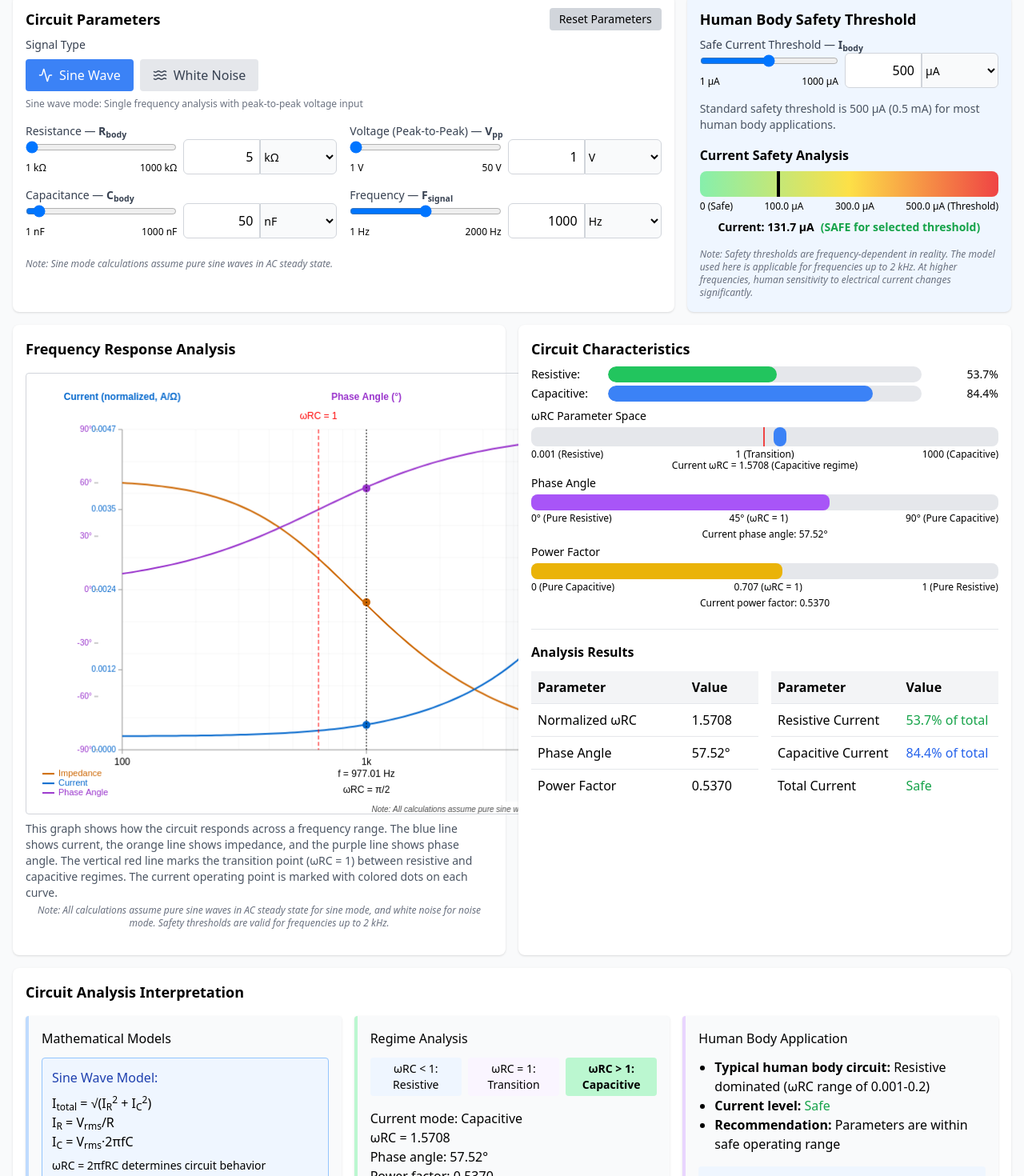
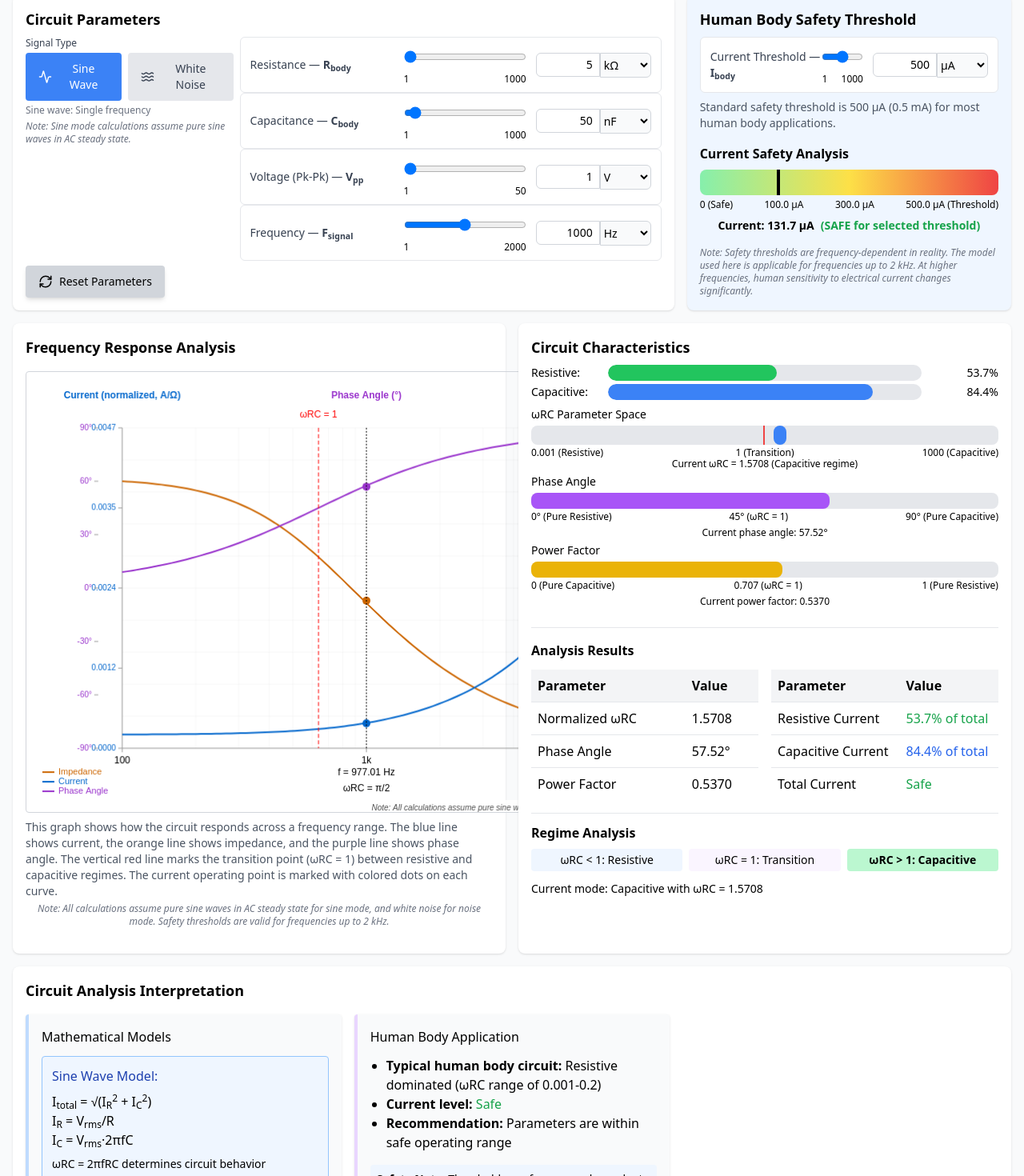
Before and after one commit to sandeepzgk/ESR-System, a React (Create React App) app in the folder Simulator/: page / in a window 1280 px wide. Shown: the part 70-1540 px from the top of the page at 80% size. Built offline with nearby package versions, Linux system fonts and the light colour scheme.

Commit message:
working 16:9 version with bugs

```diff
--- a/Simulator/src/RCCircuitAnalysis.tsx
+++ b/Simulator/src/RCCircuitAnalysis.tsx
@@ -13,6 +13,7 @@ import FrequencyResponseChart from './components/FrequencyResponseChart';
 import CircuitVisualizations from './components/CircuitVisualizations';
 import SafetyMeter from './components/SafetyMeter';
 import ResultsAndInterpretation from './components/ResultsAndInterpretation';
+import { RefreshCw } from 'lucide-react';
 
 interface RCCircuitAnalysisProps {
   initialParams?: Partial<ParameterState>;
@@ -65,24 +66,28 @@ const RCCircuitAnalysis: React.FC<RCCircuitAnalysisProps> = ({ initialParams = {
         {/* Dashboard Layout */}
         <div className="grid grid-cols-12 gap-4">
           {/* Top Row: Parameters and Safety Threshold */}
-          <div className="col-span-8 bg-white rounded-lg shadow p-4">
-            <div className="flex justify-between items-center mb-2">
-              <h2 className="text-lg font-semibold">Circuit Parameters</h2>
-              <button
-                onClick={resetCircuit}
-                className="px-3 py-1 bg-gray-300 rounded hover:bg-gray-400 text-sm"
-              >
-                Reset Parameters
-              </button>
-            </div>
+          <div className="col-span-8 bg-white rounded-lg shadow p-4 relative">
+            <h2 className="text-lg font-semibold mb-2">Circuit Parameters</h2>
 
+            {/* Modified layout: Left side for signal type, notes and right side for parameter controls */}
+            <div className="grid grid-cols-12 gap-2">
+              {/* Left side: Signal Type, Notes */}
+              <div className="col-span-4">
                 <SignalTypeSelector
                   signalType={params.signalType}
                   onToggle={toggleSignalType}
                 />
 
-            <div className="grid grid-cols-2 gap-4">
-              <div>
+                <div className="text-xs text-gray-500 italic">
+                  {params.signalType === 'sine'
+                    ? "Note: Sine mode calculations assume pure sine waves in AC steady state."
+                    : "Note: Noise mode calculations assume white noise across the specified frequency band."}
+                </div>
+              </div>
+
+              {/* Right side: All parameter controls */}
+              <div className="col-span-8">
+                <div className="space-y-0">
                   <ParameterControl
                     paramName="resistance"
                     params={params}
@@ -100,9 +105,7 @@ const RCCircuitAnalysis: React.FC<RCCircuitAnalysisProps> = ({ initialParams = {
                     onTextChange={handleTextChange}
                     hasValidationErrors={checkParamValidationState('capacitance')}
                   />
-              </div>
 
-              <div>
                   <ParameterControl
                     paramName="voltage"
                     params={params}
@@ -123,12 +126,16 @@ const RCCircuitAnalysis: React.FC<RCCircuitAnalysisProps> = ({ initialParams = {
                   />
                 </div>
               </div>
+            </div>
 
-            <div className="mt-2 text-xs text-gray-500 italic">
-              {params.signalType === 'sine'
-                ? "Note: Sine mode calculations assume pure sine waves in AC steady state."
-                : "Note: Noise mode calculations assume white noise across the specified frequency band."}
-            </div>
+            {/* Floating Reset Button at bottom left corner */}
+            <button
+              onClick={resetCircuit}
+              className="flex items-center gap-1 absolute bottom-4 left-4 px-3 py-1.5 bg-gray-300 rounded hover:bg-gray-400 text-sm shadow-md flex items-center gap-2 px-4 py-2.5 rounded text-sm"
+            >
+              <RefreshCw size={18} />
+              <span>Reset Parameters</span>
+            </button>
           </div>
 
           {/* Human Body Safety Threshold */}
@@ -252,6 +259,42 @@ const RCCircuitAnalysis: React.FC<RCCircuitAnalysisProps> = ({ initialParams = {
                   </tbody>
                 </table>
               </div>
+
+              {/* Regime Analysis - Moved from bottom section to here */}
+              <div className="mt-4 pt-3 border-t">
+                <h3 className="text-md font-semibold mb-2">Regime Analysis</h3>
+                <div className="grid grid-cols-3 gap-2 mb-3 text-sm">
+                  <div className={`p-1 rounded text-center ${
+                    (params.signalType === 'sine' && determineRegime() === "Resistive") ||
+                    (params.signalType === 'noise' && results.resistivePercent > results.capacitivePercent)
+                    ? "bg-blue-200 font-bold" : "bg-blue-50"
+                  }`}>
+                    ωRC &lt; 1: Resistive
+                  </div>
+                  <div className={`p-1 rounded text-center ${
+                    (params.signalType === 'sine' && determineRegime() === "Transition Point") ||
+                    (params.signalType === 'noise' && Math.abs(results.resistivePercent - results.capacitivePercent) < 5)
+                    ? "bg-purple-200 font-bold" : "bg-purple-50"
+                  }`}>
+                    ωRC = 1: Transition
+                  </div>
+                  <div className={`p-1 rounded text-center ${
+                    (params.signalType === 'sine' && determineRegime() === "Capacitive") ||
+                    (params.signalType === 'noise' && results.capacitivePercent > results.resistivePercent)
+                    ? "bg-green-200 font-bold" : "bg-green-50"
+                  }`}>
+                    ωRC &gt; 1: Capacitive
+                  </div>
+                </div>
+
+                <div className="text-sm">
+                  {params.signalType === 'sine' ? (
+                    <p>Current mode: <span className="font-medium">{determineRegime()}</span> with ωRC = {(results.wRC as number).toFixed(4)}</p>
+                  ) : (
+                    <p>Current distribution: <span className="font-medium">Resistive {results.resistivePercent.toFixed(1)}%</span>, <span className="font-medium">Capacitive {results.capacitivePercent.toFixed(1)}%</span></p>
+                  )}
+                </div>
+              </div>
             </div>
           </div>
 
@@ -287,51 +330,7 @@ const RCCircuitAnalysis: React.FC<RCCircuitAnalysisProps> = ({ initialParams = {
                 </div>
               </div>
 
-              {/* Regime Analysis */}
-              <div className="bg-gray-50 p-4 rounded shadow border-l-4 border-green-200">
-                <h3 className="font-medium mb-3">Regime Analysis</h3>
-                <div className="grid grid-cols-3 gap-2 mb-2 text-sm">
-                  <div className={`p-1 rounded text-center ${
-                    (params.signalType === 'sine' && determineRegime() === "Resistive") ||
-                    (params.signalType === 'noise' && results.resistivePercent > results.capacitivePercent)
-                    ? "bg-blue-200 font-bold" : "bg-blue-50"
-                  }`}>
-                    ωRC &lt; 1: Resistive
-                  </div>
-                  <div className={`p-1 rounded text-center ${
-                    (params.signalType === 'sine' && determineRegime() === "Transition Point") ||
-                    (params.signalType === 'noise' && Math.abs(results.resistivePercent - results.capacitivePercent) < 5)
-                    ? "bg-purple-200 font-bold" : "bg-purple-50"
-                  }`}>
-                    ωRC = 1: Transition
-                  </div>
-                  <div className={`p-1 rounded text-center ${
-                    (params.signalType === 'sine' && determineRegime() === "Capacitive") ||
-                    (params.signalType === 'noise' && results.capacitivePercent > results.resistivePercent)
-                    ? "bg-green-200 font-bold" : "bg-green-50"
-                  }`}>
-                    ωRC &gt; 1: Capacitive
-                  </div>
-                </div>
-
-                {params.signalType === 'sine' ? (
-                  <div className="mt-4">
-                    <p className="font-medium">Current mode: {determineRegime()}</p>
-                    <p>ωRC = {(results.wRC as number).toFixed(4)}</p>
-                    <p>Phase angle: {(results.phaseAngle as number).toFixed(2)}°</p>
-                    <p>Power factor: {(results.powerFactor as number).toFixed(4)}</p>
-                  </div>
-                ) : (
-                  <div className="mt-4">
-                    <p className="font-medium">Noise mode distribution:</p>
-                    <p>Resistive: {results.resistivePercent.toFixed(1)}%</p>
-                    <p>Capacitive: {results.capacitivePercent.toFixed(1)}%</p>
-                    {results.noiseBandwidth && (
-                      <p className="mt-2">Bandwidth: {results.noiseBandwidth.min.toFixed(1)} Hz to {results.noiseBandwidth.max.toFixed(1)} Hz</p>
-                    )}
-                  </div>
-                )}
-              </div>
+              {/* Removed Regime Analysis from here as it's now under Analysis Results */}
 
               {/* Human Body Application */}
               <div className="bg-gray-50 p-4 rounded shadow border-l-4 border-purple-200">
--- a/Simulator/src/components/FrequencyInputs.tsx
+++ b/Simulator/src/components/FrequencyInputs.tsx
@@ -72,19 +72,35 @@ const FrequencyInputs: React.FC<FrequencyInputsProps> = ({
         />
       ) : (
         // Noise mode - dual slider for min and max frequency
-        <div>
+        <div className="mb-2">
           {hasNoiseValidationError && (
-            <div className="mb-4 p-3 bg-red-50 border border-red-300 rounded-md">
-              <p className="text-red-700 text-sm">{noiseValidationError}</p>
+            <div className="mb-1 p-1 bg-red-50 border border-red-300 rounded-md">
+              <p className="text-red-700 text-xs">{noiseValidationError}</p>
             </div>
           )}
 
-          <div className="mb-4">
-            <label className={`block text-sm font-medium ${hasNoiseValidationError ? 'text-yellow-700' : 'text-gray-700'}`}>
+          <div className={`flex items-center rounded-md px-3 py-2 border border-gray-200 mb-1 bg-white`}>
+            <div className={`w-48 text-sm font-medium ${hasNoiseValidationError ? 'text-yellow-700' : 'text-gray-700'}`}>
               Noise Frequency Range
-            </label>
+            </div>
 
-            <div className="mt-6 mb-2 relative">
+            {/* All controls in a single line */}
+            <div className="flex-grow flex items-center space-x-3">
+              {/* Min Frequency Input and Label in a group */}
+              <div className="flex items-center">
+                <input
+                  type="text"
+                  value={textValues.noiseMinFrequency}
+                  onChange={(e) => onTextChange('noiseMinFrequency', e.target.value)}
+                  className={`w-16 px-2 py-1 text-sm border rounded ${
+                    hasNoiseValidationError ? 'border-yellow-300 bg-yellow-50' : 'border-gray-300'
+                  }`}
+                />
+                <label className="text-sm ml-1 whitespace-nowrap">Min (Hz)</label>
+              </div>
+
+              {/* Dual Slider */}
+              <div className="flex-grow relative h-10 mx-2">
                 {/* Track */}
                 <div className="w-full h-2 bg-gray-200 rounded-md absolute top-1/2 transform -translate-y-1/2"></div>
 
@@ -97,7 +113,7 @@ const FrequencyInputs: React.FC<FrequencyInputsProps> = ({
                   }}
                 ></div>
 
-              {/* Min handle - FIXED: increased z-index to be higher than max handle */}
+                {/* Min handle with increased vertical space */}
                 <input
                   type="range"
                   min="1"
@@ -105,10 +121,10 @@ const FrequencyInputs: React.FC<FrequencyInputsProps> = ({
                   value={minValue}
                   onChange={handleMinChange}
                   className={`absolute w-full appearance-none bg-transparent ${hasNoiseValidationError ? 'accent-yellow-500' : ''}`}
-                style={{ height: '20px', outline: 'none', zIndex: 3 }}
+                  style={{ height: '28px', outline: 'none', zIndex: 3 }}
                 />
 
-              {/* Max handle - kept original z-index */}
+                {/* Max handle with increased vertical space */}
                 <input
                   type="range"
                   min="1"
@@ -116,52 +132,35 @@ const FrequencyInputs: React.FC<FrequencyInputsProps> = ({
                   value={maxValue}
                   onChange={handleMaxChange}
                   className={`absolute w-full appearance-none bg-transparent ${hasNoiseValidationError ? 'accent-yellow-500' : ''}`}
-                style={{ height: '20px', outline: 'none', zIndex: 2 }}
+                  style={{ height: '28px', outline: 'none', zIndex: 2 }}
                 />
+
+                {/* Tick marks */}
+                <div className="absolute bottom-0 w-full flex justify-between text-xs text-gray-500">
+                  <span>1</span>
+                  <span>500</span>
+                  <span>1000</span>
+                  <span>1500</span>
+                  <span>2000</span>
+                </div>
               </div>
 
-            <div className="flex justify-between text-xs mt-8">
-              <span>1 Hz</span>
-              <span>500 Hz</span>
-              <span>1000 Hz</span>
-              <span>1500 Hz</span>
-              <span>2000 Hz</span>
-            </div>
-
-            {/* Input boxes for precise control */}
-            <div className="flex justify-between gap-4 mt-6">
-              <div className="flex-1">
-                <label className="block text-xs font-medium text-gray-700 mb-1">
-                  Min Frequency (Hz)
-                </label>
-                <input
-                  type="text"
-                  value={textValues.noiseMinFrequency}
-                  onChange={(e) => onTextChange('noiseMinFrequency', e.target.value)}
-                  className={`w-full px-2 py-1 border rounded-md ${
-                    hasNoiseValidationError ? 'border-yellow-300 bg-yellow-50' : 'border-gray-300'
-                  }`}
-                />
-              </div>
-              <div className="flex-1">
-                <label className="block text-xs font-medium text-gray-700 mb-1">
-                  Max Frequency (Hz)
-                </label>
+              {/* Max Frequency Input and Label in a group */}
+              <div className="flex items-center">
                 <input
                   type="text"
                   value={textValues.noiseMaxFrequency}
                   onChange={(e) => onTextChange('noiseMaxFrequency', e.target.value)}
-                  className={`w-full px-2 py-1 border rounded-md ${
+                  className={`w-16 px-2 py-1 text-sm border rounded ${
                     hasNoiseValidationError ? 'border-yellow-300 bg-yellow-50' : 'border-gray-300'
                   }`}
                 />
+                <label className="text-sm ml-1 whitespace-nowrap">Max (Hz)</label>
               </div>
             </div>
           </div>
 
-          <div className="mt-2 text-xs text-gray-600 italic">
-            Frequencies must be within the range of 1 Hz to 2000 Hz, and min frequency must be less than max frequency.
-          </div>
+
         </div>
       )}
     </div>
--- a/Simulator/src/components/ParameterControl.tsx
+++ b/Simulator/src/components/ParameterControl.tsx
@@ -12,7 +12,7 @@ interface ParameterControlProps {
   hasValidationErrors: boolean;
 }
 
-// Optimized parameter control component
+// Optimized parameter control component with horizontal layout
 const ParameterControl: React.FC<ParameterControlProps> = ({
   paramName,
   params,
@@ -38,10 +38,10 @@ const ParameterControl: React.FC<ParameterControlProps> = ({
   const getLabel = () => {
     const signalType = params.signalType;
 
-    if (paramName === 'safeCurrentThreshold') return <>Safe Current Threshold — <b>I<sub>body</sub></b></>;
+    if (paramName === 'safeCurrentThreshold') return <>Current Threshold — <b>I<sub>body</sub></b></>;
     if (paramName === 'voltage') {
       return signalType === 'sine'
-        ? <>Voltage (Peak-to-Peak) — <b>V<sub>pp</sub></b></>
+        ? <>Voltage (Pk-Pk) — <b>V<sub>pp</sub></b></>
         : <>Voltage (RMS) — <b>V<sub>RMS</sub></b></>;
     }
     if (paramName === 'resistance') return <>Resistance — <b>R<sub>body</sub></b></>;
@@ -54,12 +54,17 @@ const ParameterControl: React.FC<ParameterControlProps> = ({
   };
 
   return (
-    <div className="mb-4">
-      <label className={`block text-sm font-medium ${hasValidationErrors ? 'text-yellow-700' : 'text-gray-700'}`}>
+    <div className={` py-2 flex items-center rounded-md px-3 bg-white border border-gray-200`}>
+      {/* Label on the left side */}
+      <div className={`w-48 text-sm font-medium ${hasValidationErrors ? 'text-yellow-700' : 'text-gray-700'}`}>
         {getLabel()}
-      </label>
-      <div className="flex space-x-2">
-        <div className="flex-grow">
+      </div>
+
+      {/* Controls on the right side */}
+      <div className="flex-grow flex items-center space-x-3">
+        {/* Slider with min/max values underneath */}
+        <div className="flex-grow flex flex-col">
+          <div className="flex-grow flex items-center h-8">
             <input
               type="range"
               min={range[0]}
@@ -69,24 +74,27 @@ const ParameterControl: React.FC<ParameterControlProps> = ({
               onChange={(e) => onParamChange(paramName, { value: parseFloat(e.target.value) })}
               className={`w-full ${hasValidationErrors ? 'accent-yellow-500' : ''}`}
             />
+          </div>
           <div className="flex justify-between text-xs mt-1">
-            <span>{`${range[0]} ${unit}`}</span>
-            <span>{`${range[1]} ${unit}`}</span>
+            <span>{`${range[0]}`}</span>
+            <span>{`${range[1]}`}</span>
           </div>
         </div>
-        <div className="flex w-48">
+
+        {/* Text input and unit selector */}
+        <div className="flex h-8 items-center">
           <input
             type="text"
             value={textValue}
             onChange={(e) => onTextChange(paramName, e.target.value)}
-            className={`w-24 px-2 py-1 border rounded-l-md text-right ${
+            className={`w-20 px-2 py-1 text-sm border rounded-l-md text-right ${
               hasValidationErrors ? 'border-yellow-300 bg-yellow-50' : 'border-gray-300'
             }`}
           />
           <select
             value={unit}
             onChange={(e) => onParamChange(paramName, { unit: e.target.value })}
-            className={`w-24 border rounded-r-md text-sm ${
+            className={`w-16 border rounded-r-md text-sm py-1 ${
               hasValidationErrors ? 'border-yellow-300 bg-yellow-50' : 'border-gray-300 bg-gray-50'
             }`}
           >
--- a/Simulator/src/components/SignalTypeSelector.tsx
+++ b/Simulator/src/components/SignalTypeSelector.tsx
@@ -7,15 +7,28 @@ interface SignalTypeSelectorProps {
 }
 
 const SignalTypeSelector: React.FC<SignalTypeSelectorProps> = ({ signalType, onToggle }) => {
+  // Modified to set specific modes instead of toggling
+  const setSineMode = () => {
+    if (signalType !== 'sine') {
+      onToggle();
+    }
+  };
+
+  const setNoiseMode = () => {
+    if (signalType !== 'noise') {
+      onToggle();
+    }
+  };
+
   return (
-    <div className="mb-4">
-      <label className="block text-sm font-medium text-gray-700 mb-2">
+    <div className="mb-1">
+      <label className="block text-xs font-medium text-gray-700 mb-1">
         Signal Type
       </label>
       <div className="flex space-x-2">
         <button
-          onClick={onToggle}
-          className={`flex items-center gap-2 px-4 py-2 rounded ${
+          onClick={setSineMode}
+          className={`flex items-center gap-2 px-4 py-2.5 rounded text-sm ${
             signalType === 'sine'
               ? 'bg-blue-500 text-white'
               : 'bg-gray-200 text-gray-700 hover:bg-gray-300'
@@ -25,8 +38,8 @@ const SignalTypeSelector: React.FC<SignalTypeSelectorProps> = ({ signalType, onT
           <span>Sine Wave</span>
         </button>
         <button
-          onClick={onToggle}
-          className={`flex items-center gap-2 px-4 py-2 rounded ${
+          onClick={setNoiseMode}
+          className={`flex items-center gap-2 px-4 py-2.5 rounded text-sm ${
             signalType === 'noise'
               ? 'bg-blue-500 text-white'
               : 'bg-gray-200 text-gray-700 hover:bg-gray-300'
@@ -36,10 +49,10 @@ const SignalTypeSelector: React.FC<SignalTypeSelectorProps> = ({ signalType, onT
           <span>White Noise</span>
         </button>
       </div>
-      <div className="mt-2 text-xs text-gray-500">
+      <div className="mt-1 text-xs text-gray-500">
         {signalType === 'sine'
-          ? 'Sine wave mode: Single frequency analysis with peak-to-peak voltage input'
-          : 'White noise mode: Gaussian random signal with equal power across the specified frequency band (RMS voltage input)'}
+          ? 'Sine wave: Single frequency'
+          : 'White noise: Frequency band'}
       </div>
     </div>
   );
```
Lines whose indentation alone changed are shown as unchanged.
